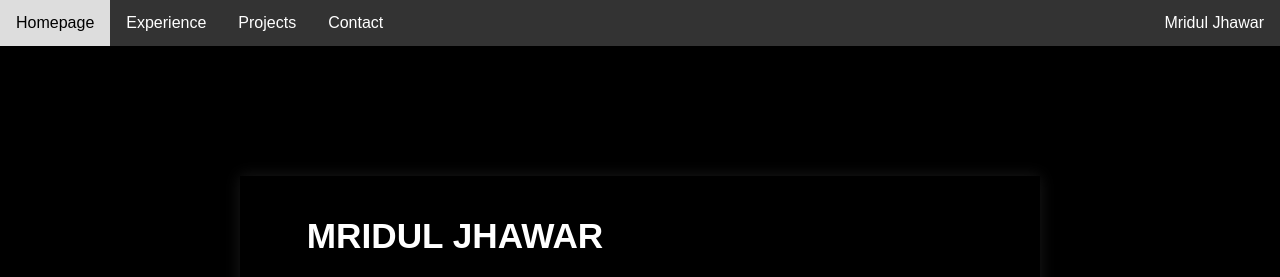
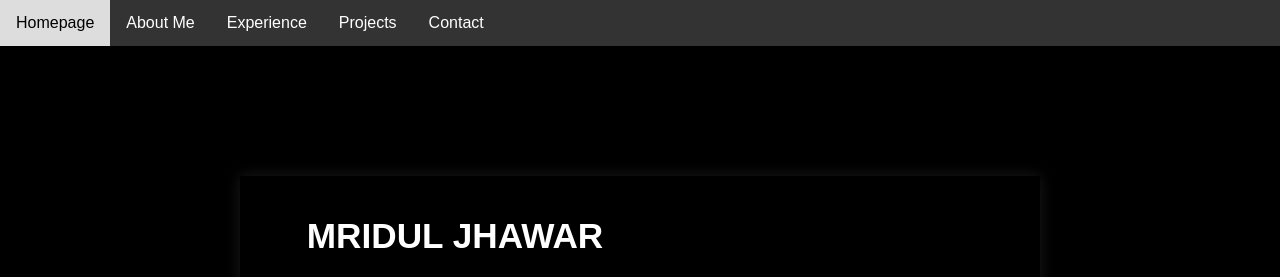
Before and after one commit to mj0038/PortolioWebsite, a plain HTML site: page index.html in a window 1280 px wide. Shown: the top 277 px of the page. Drawn offline with Linux system fonts and the light colour scheme.

Commit message:
website update

```diff
--- a/index.html
+++ b/index.html
@@ -12,14 +12,15 @@
 
 <body>
 
+
     <!-- Navigation -->
     <nav>
         <ul>
             <li><a href="index.html">Homepage</a></li>
-            <li><a href="#">Experience</a></li>
-            <li><a href="#">Projects</a></li>
-            <li><a href="#">Contact</a></li>
-            <li class="brand-name"><a href="index.html">Mridul Jhawar</a></li> <!-- Linking to Homepage -->
+            <li><a href="about.html">About Me</a></li>
+            <li><a href="experience.html">Experience</a></li>
+            <li><a href="projects.html">Projects</a></li>
+            <li><a href="contact.html">Contact</a></li>
         </ul>
     </nav>
 
```
